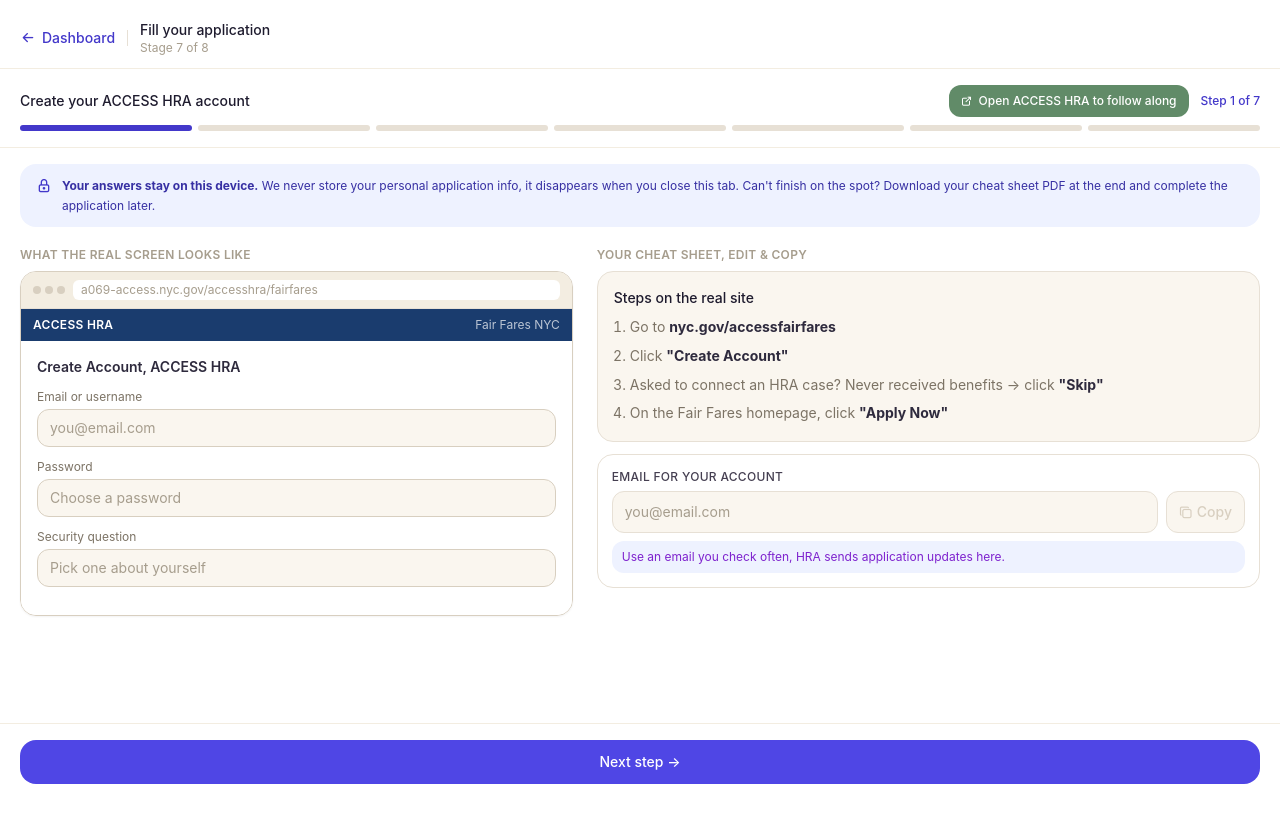
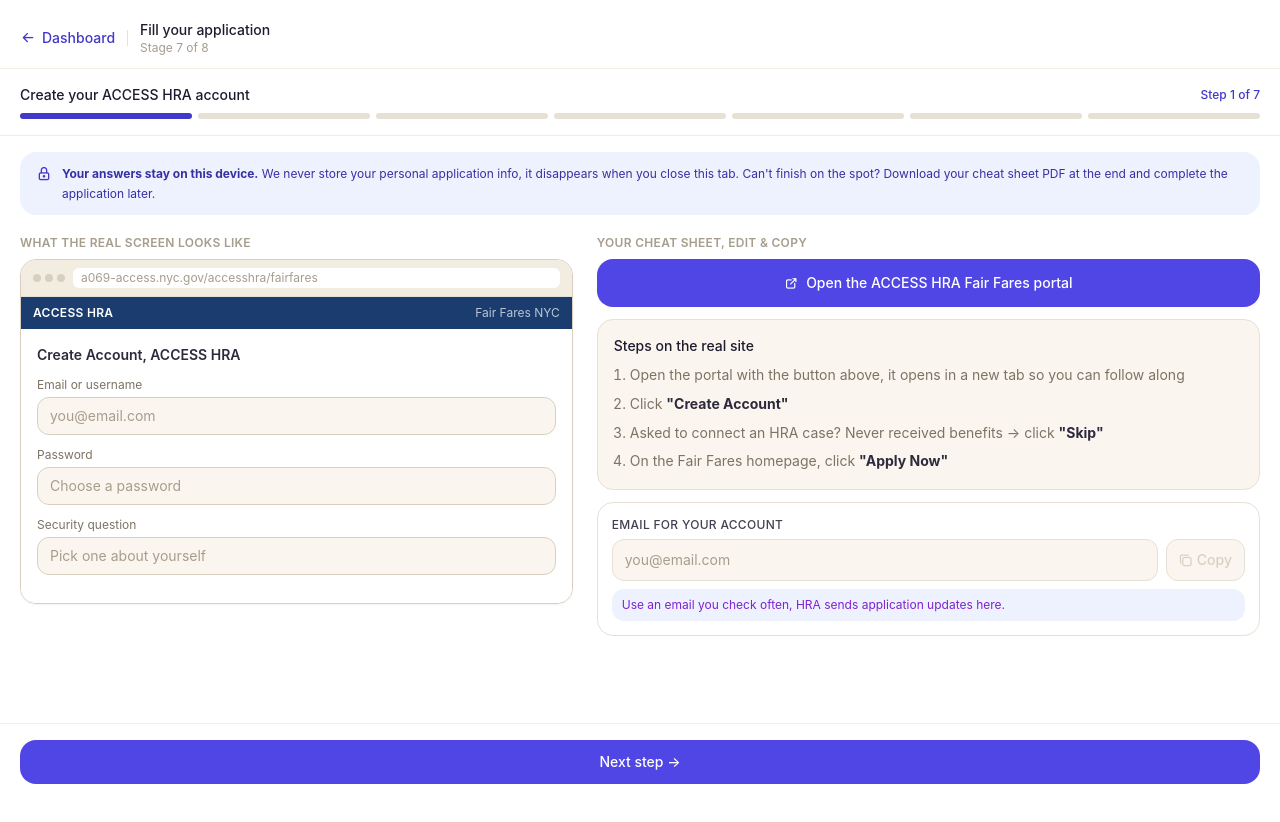
Before and after one commit to ansakhan19/qualift, a Next.js app: page /walkthrough in a window 1280 px wide. Shown: the top 822 px of the page. Built offline with nearby package versions, Linux system fonts and the light colour scheme.

Commit message:
ux: no pre-filled data, ACCESS HRA link moved to first instruction screen

```diff
--- a/components/ReadinessReview.jsx
+++ b/components/ReadinessReview.jsx
@@ -76,7 +76,7 @@
 
         <div className="px-4 py-3 bg-gray-50">
           <p className="text-xs text-gray-500 leading-relaxed">
-            <strong>What happens next:</strong> We'll walk you through every field of the HRA Fair Fares application with your answers pre-loaded where possible. Takes about 5 minutes.
+            <strong>What happens next:</strong> We'll walk you through every field of the HRA Fair Fares application, step by step. Nothing is stored, and you can download a cheat sheet PDF at the end. Takes about 5 minutes.
           </p>
         </div>
       </div>
--- a/components/walkthrough/AppWalkthrough.jsx
+++ b/components/walkthrough/AppWalkthrough.jsx
@@ -173,9 +173,18 @@
       ),
       guide: (
         <>
+          <a
+            href="https://a069-access.nyc.gov/accesshra/fairfares"
+            target="_blank"
+            rel="noopener noreferrer"
+            className="flex items-center justify-center gap-2 w-full bg-purple-400 hover:bg-purple-600 text-white rounded-xl py-3.5 text-sm font-medium transition-colors"
+          >
+            <i className="ti ti-external-link" />
+            Open the ACCESS HRA Fair Fares portal
+          </a>
           <InfoCard title="Steps on the real site">
             <ol className="text-sm text-gray-500 leading-relaxed list-decimal ml-4 flex flex-col gap-1.5">
-              <li>Go to <strong className="text-gray-800">nyc.gov/accessfairfares</strong></li>
+              <li>Open the portal with the button above, it opens in a new tab so you can follow along</li>
               <li>Click <strong className="text-gray-800">"Create Account"</strong></li>
               <li>Asked to connect an HRA case? Never received benefits → click <strong className="text-gray-800">"Skip"</strong></li>
               <li>On the Fair Fares homepage, click <strong className="text-gray-800">"Apply Now"</strong></li>
@@ -401,18 +410,7 @@
       <div className="px-5 py-4 border-b border-gray-100 bg-white sticky top-0 z-10">
         <div className="flex items-center justify-between gap-3 mb-2">
           <p className="text-sm font-medium text-gray-900">{section.title}</p>
-          <div className="flex items-center gap-3 flex-shrink-0">
-            <a
-              href="https://a069-access.nyc.gov/accesshra/fairfares"
-              target="_blank"
-              rel="noopener noreferrer"
-              className="flex items-center gap-1.5 bg-teal-400 hover:bg-teal-600 text-white text-xs font-medium rounded-lg px-3 py-2 transition-colors"
-            >
-              <i className="ti ti-external-link" />
-              Open ACCESS HRA to follow along
-            </a>
-            <span className="text-xs font-medium text-purple-600">Step {step + 1} of {total}</span>
-          </div>
+          <span className="text-xs font-medium text-purple-600 flex-shrink-0">Step {step + 1} of {total}</span>
         </div>
         <div className="flex gap-1.5">
           {sections.map((s, i) => (
```
Also changed, not shown: figma-mockups/04-cheat-sheet.svg.
